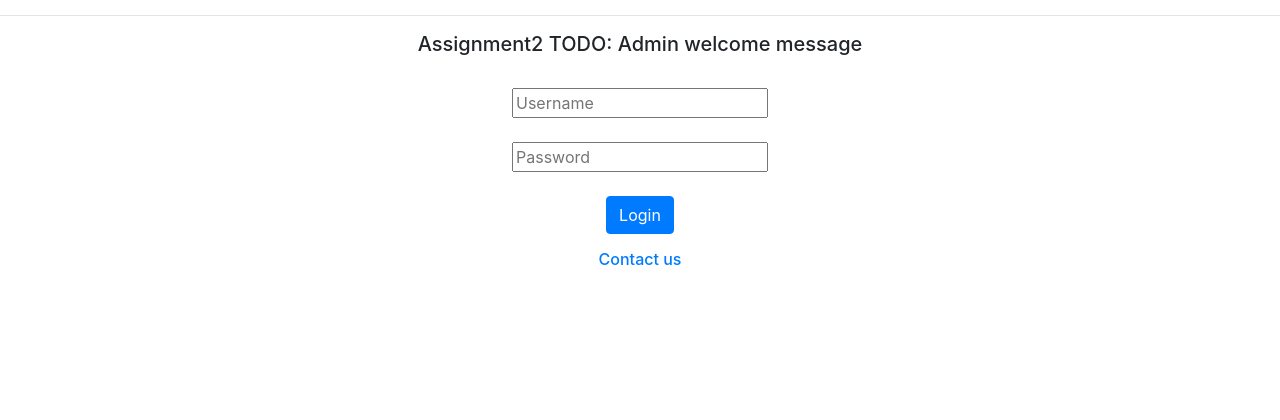
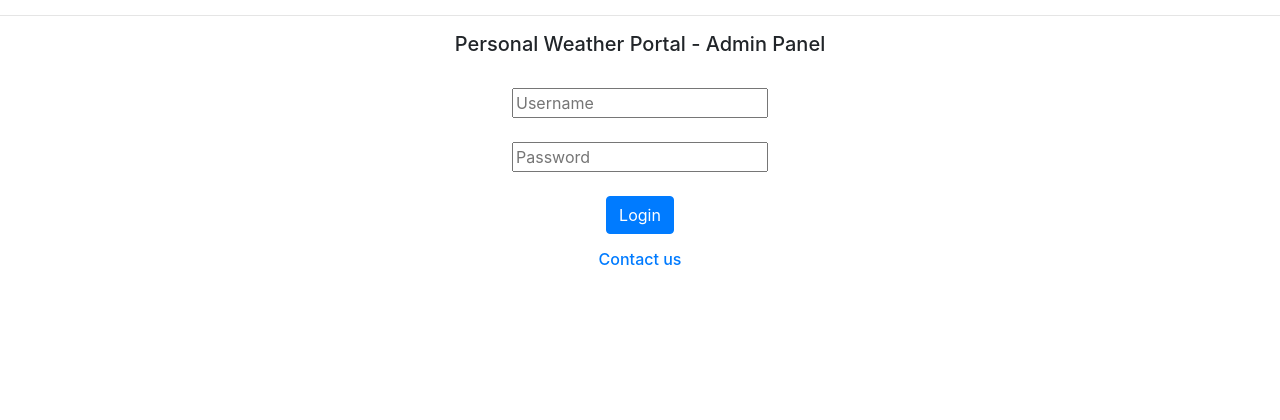
Before and after one commit to anushadudella/assignment2, a Flask app: template templates/adminindex.html in a window 1280 px wide. Shown: the part 151-571 px from the top of the page. Run offline with Flask 2, Linux system fonts and the light colour scheme; the template is opened without the code that fills it, so the values that code supplies are empty; some libraries are stand-ins or nearby versions.

Commit message:
Fixing files as per requirements

```diff
--- a/application.py
+++ b/application.py
@@ -93,6 +93,9 @@ def city_status():
 
     op['name'] = city_details.name
     # Assignment2 TODO: Add month, year, params to op
+    op['month'] = city_details.month
+    op['year'] = city_details.year
+    op['params'] = city_details.params
     app.logger.info(op)
     return json.dumps(op)
 
@@ -111,7 +114,7 @@ def addcity():
     user_cities = in_mem_cities
     return render_template('welcome.html',
             welcome_message = "Personal Weather Portal - Admin Panel",
-            status_string="Assignment2 TODO: status message 3",
+            status_string=f"Added city {city_name}",
             cities=user_cities,
             name=username,
             addButton_style="display:inline;",
@@ -134,6 +137,8 @@ def registercity():
     # Assignment2 TODO:
     # Parse year and month
     #app.logger.info("City:" + city_name + " Year:" + year + " Month:" + month)
+    year = request.args.get('year')
+    month = request.args.get('month')
 
     user_weather_params = []
     if 'max_temp' in request.args:
@@ -141,6 +146,12 @@ def registercity():
 
     # Assignment2 TODO:
     # Parse and save min_temp, precipitation, snow
+    if 'min_temp' in request.args:
+        user_weather_params.append('TMIN')
+    if 'precipitation' in request.args:
+        user_weather_params.append('PRCP')
+    if 'snow' in request.args:
+        user_weather_params.append('SNOW')
 
     app.logger.info(user_weather_params)
 
@@ -152,7 +163,8 @@ def registercity():
         if c.name == city_name:
             city_details = CityDetails(name=city_name,year=year, month=month, params=user_weather_params)
             my_cities.append(city_details)
-    in_mem_user_cities[username] = my_cities
+            in_mem_user_cities[username] = my_cities
+            break
 
     present = False
     for c in in_mem_cities:
@@ -164,20 +176,22 @@ def registercity():
                 welcome_message = "Personal Weather Portal",
                 cities=my_cities,
                 name=username,
-                status_string="Assignment2 TODO: status message 1 ",
+                status_string=f"Registered city {city_name}, yay!!",
                 addButton_style="display:none;",
                 addCityForm_style="display:none;",
                 regForm_style="display:none;",
+                regButton_style="display:inline;",
                 status_style="display:block;")
     else:
         return render_template('welcome.html',
                 cities=my_cities,
                 welcome_message = "Personal Weather Portal",
                 name=username,
-                status_string="Assignment2 TODO: status message 2 ",
+                status_string=f"Weather data for city {city_name} is not available :(",
                 addButton_style="display:none;",
                 addCityForm_style="display:none;",
                 regForm_style="display:none;",
+                regButton_style="display:inline;",
                 status_style="display:block;")
 
 
@@ -220,11 +234,28 @@ def index():
 # Assignment2 TODO: Add route for "/adminlogin"
 # This should be the action of the admin form submission
 # Use the login() method for reference
+@app.route("/admin")
+def admin():
+    # Gets admin page for admin workflow
+    return render_template("adminindex.html")
 
 
 # Assignment2 TODO: Add route and method for "/admin" path
 # This should respond with adminindex.html
 # Use the index() method for reference.
+@app.route("/adminlogin", methods=['POST'])
+def adminlogin():
+    username = request.form['username'].strip()
+    session['username'] = username
+    return render_template('welcome.html',
+                welcome_message = "Personal Weather Portal - Admin Panel",
+                cities = in_mem_cities,
+                name=username,
+                addButton_style="display:inline;",
+                addCityForm_style="display:none;",
+                regButton_style="display:none;",
+                regForm_style="display:none;",
+                status_style="display:none;")
 
 
 if __name__ == "__main__":
--- a/templates/adminindex.html
+++ b/templates/adminindex.html
@@ -27,11 +27,11 @@
   <hr>
 
   <div class="container-fluid" style="background-color:transparent;text-align:center ">
-    <div><h5>Assignment2 TODO: Admin welcome message</h5></div>
+    <div><h5>Personal Weather Portal - Admin Panel</h5></div>
     <br>
     <div>
       <!-- Assignment2 TODO: Connect the form action to the backend; Refer to index.html -->
-      <form action="" method="post" class="form-signin">
+      <form action="/adminlogin" method="post" class="form-signin">
           <label for="username" class="sr-only"><b>Username</b></label>
           <input type="text" name="username" placeholder="Username" required>
 
```
Also changed, not shown: static/scripts/inputhandler.js (+38 -1 lines), templates/welcome.html (+14 -9 lines), 1 other file.
